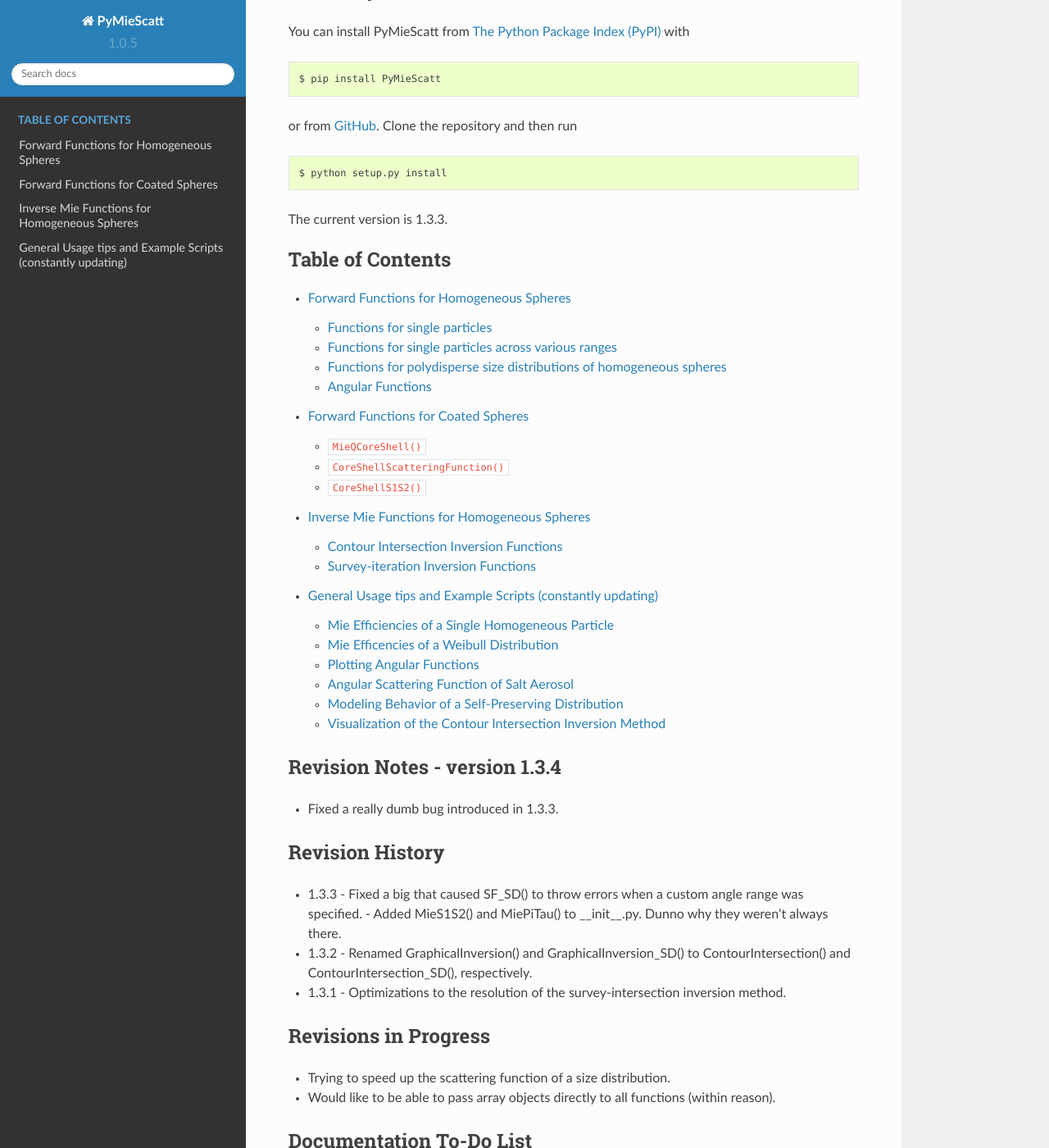
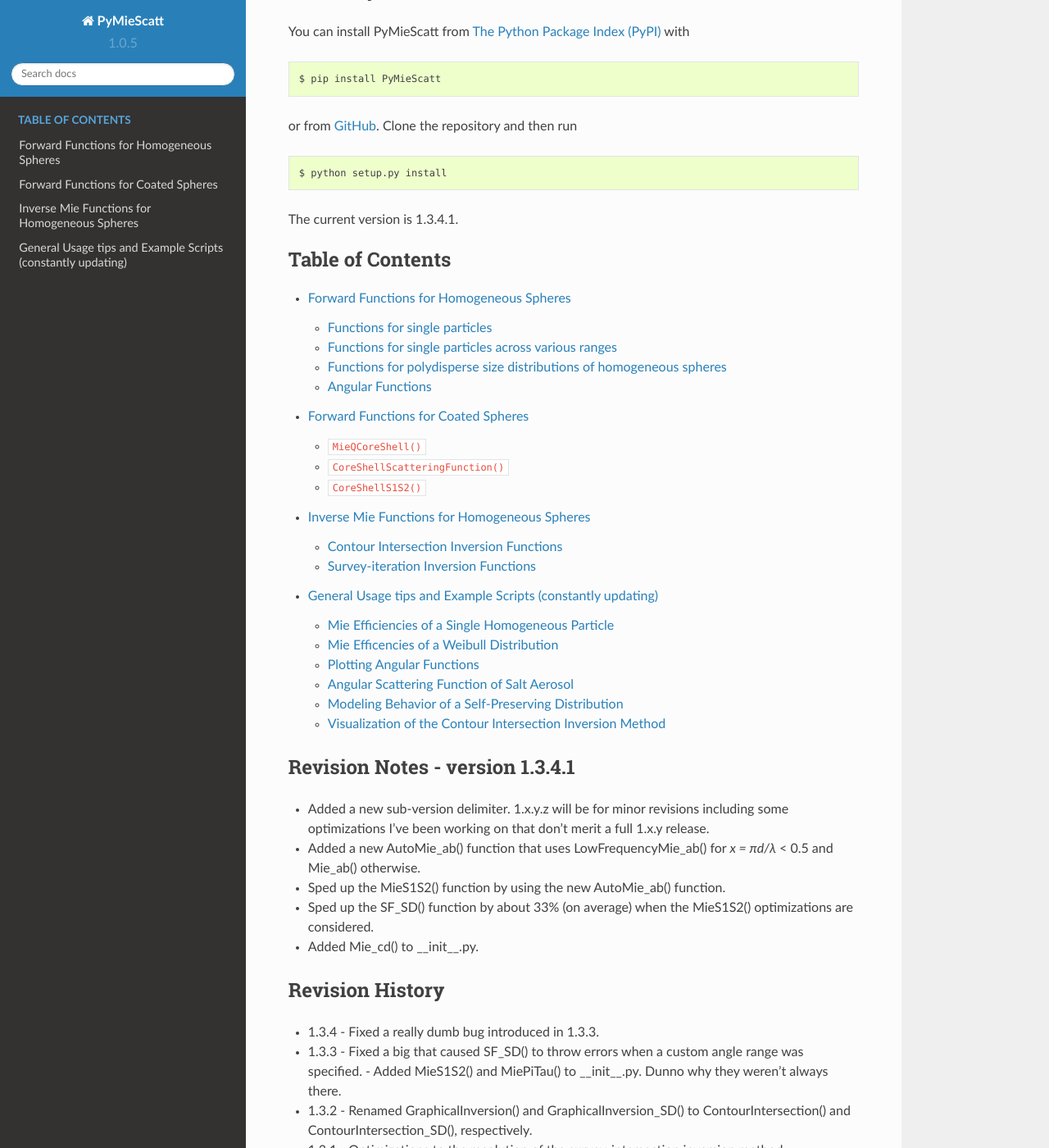
Before and after one commit to bsumlin/PyMieScatt, a Sphinx documentation site: the page built from docs/index.rst, in a window 1280 px wide and 1400 px high, scrolled down 538 px. Shown: the whole window at 82% size. Built offline with Sphinx 7.4.7 and the Read the Docs theme 2.0.0, drawn with Linux system fonts in a browser that asks for light colours; formulas are drawn with MathJax 3; pages that are not in the unit, such as notebooks, are missing from menus.

Commit message:
semi-semi major
I guess. Added AutoMie_ab() and wrote it in to MieS1S2(). Updated some docs, but not all.

```diff
--- a/PyMieScatt/__init__.py
+++ b/PyMieScatt/__init__.py
@@ -1,6 +1,6 @@
 # A collection of forward and inverse Mie routines, q-Space analysis tools, and structure factor tools
 
-from PyMieScatt.Mie import MieQ, RayleighMieQ, AutoMieQ, LowFrequencyMieQ, Mie_SD, ScatteringFunction, SF_SD, MieS1S2, MiePiTau, MatrixElements, MieQ_withDiameterRange, MieQ_withWavelengthRange, MieQ_withSizeParameterRange, Mie_Lognormal
+from PyMieScatt.Mie import MieQ, Mie_ab, Mie_cd, RayleighMieQ, AutoMieQ, LowFrequencyMieQ, LowFrequencyMie_ab, AutoMie_ab, Mie_SD, ScatteringFunction, SF_SD, MieS1S2, MiePiTau, MatrixElements, MieQ_withDiameterRange, MieQ_withWavelengthRange, MieQ_withSizeParameterRange, Mie_Lognormal
 from PyMieScatt.CoreShell import MieQCoreShell, CoreShellScatteringFunction, CoreShellMatrixElements
 from PyMieScatt.Inverse import ContourIntersection, ContourIntersection_SD, SurveyIteration, SurveyIteration_SD, Inversion, Inversion_SD, fastMieQ, fastMie_SD
 from PyMieScatt._version import __version__
--- a/PyMieScatt/_version.py
+++ b/PyMieScatt/_version.py
@@ -1 +1 @@
-__version__ = "1.3.4"
+__version__ = "1.3.4.1"
--- a/docs/index.rst
+++ b/docs/index.rst
@@ -26,7 +26,7 @@
 
    $ python setup.py install
 
-The current version is 1.3.3.
+The current version is 1.3.4.1.
 
 
 .. toctree::
@@ -41,13 +41,19 @@
 
 
 
-Revision Notes - version 1.3.4
+Revision Notes - version 1.3.4.1
 ------------------------------
 
-- Fixed a really dumb bug introduced in 1.3.3.
+- Added a new sub-version delimiter. 1.x.y.z will be for minor revisions including some optimizations I've been working on that don't merit a full 1.x.y release.
+- Added a new AutoMie_ab() function that uses LowFrequencyMie_ab() for *x = πd/λ* < 0.5 and Mie_ab() otherwise.
+- Sped up the MieS1S2() function by using the new AutoMie_ab() function.
+- Sped up the SF_SD() function by about 33% (on average) when the MieS1S2() optimizations are considered.
+- Added Mie_cd() to __init__.py.
 
 Revision History
 ----------------
+- 1.3.4
+  - Fixed a really dumb bug introduced in 1.3.3.
 - 1.3.3
   - Fixed a big that caused SF_SD() to throw errors when a custom angle range was specified.
   - Added MieS1S2() and MiePiTau() to __init__.py. Dunno why they weren't always there.
```
Also changed, not shown: docs/forward.rst (+2 -6 lines), 9 other files.
